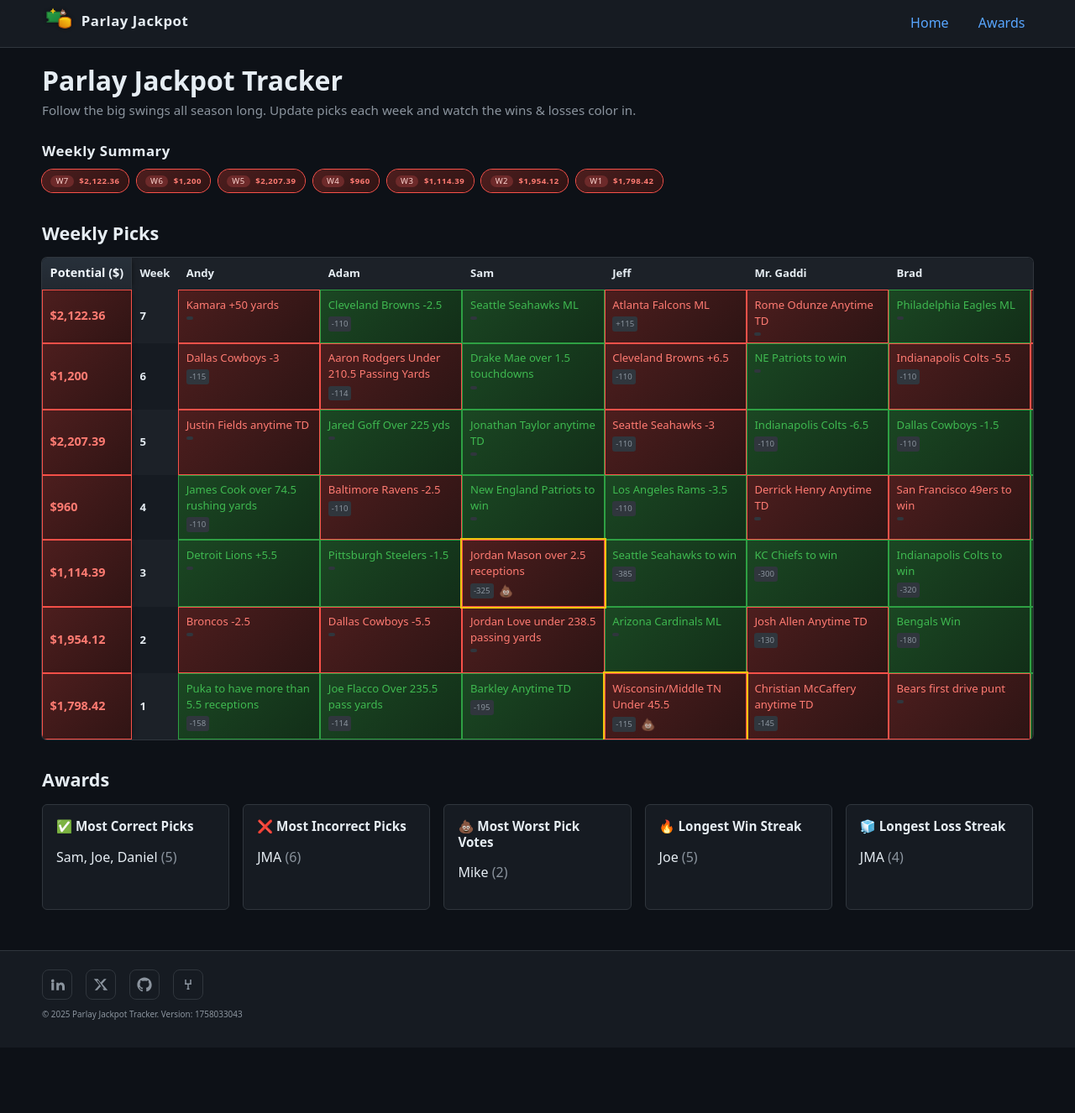
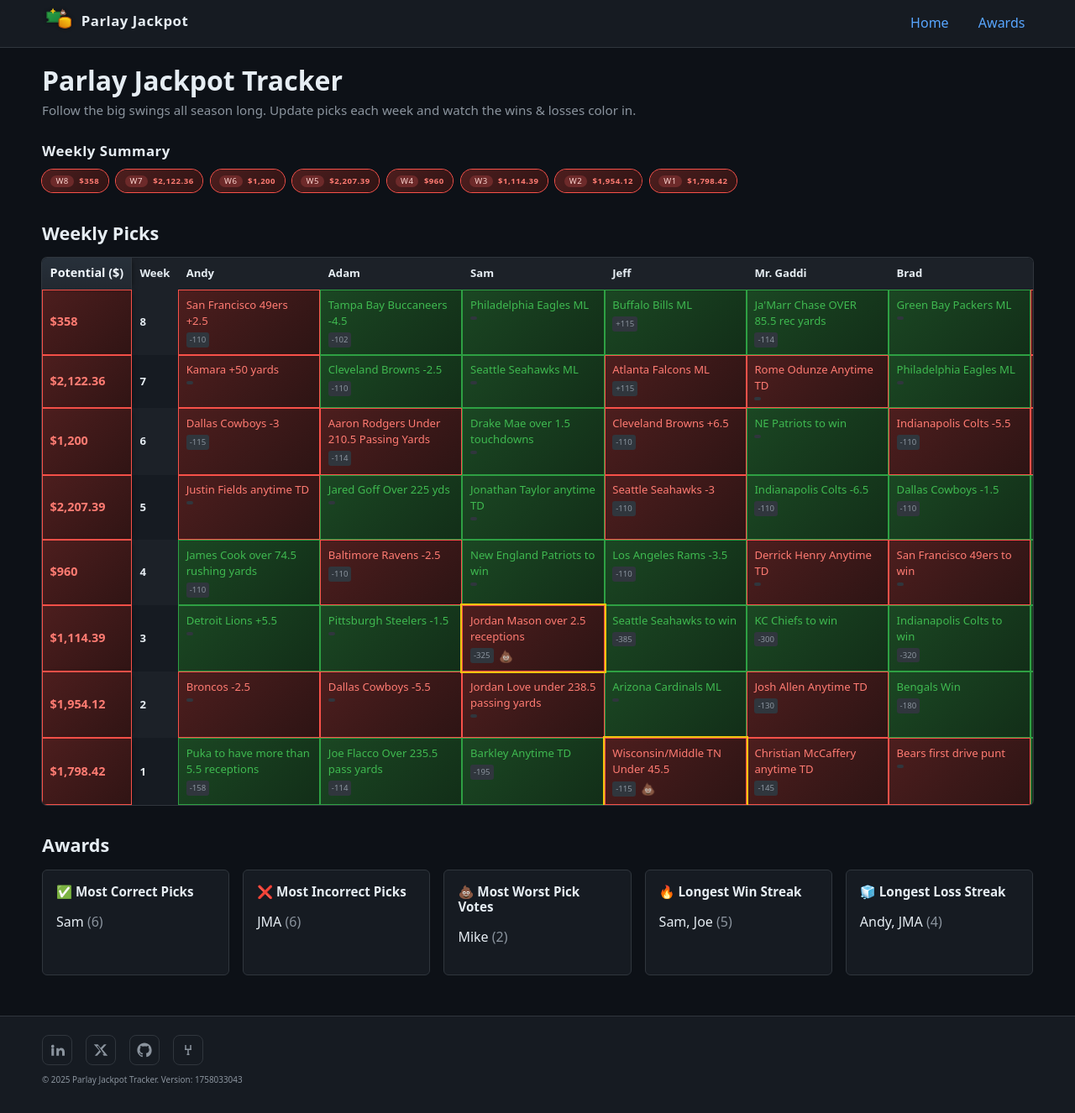
Before and after one commit to jeffmiller00/parlay_jackpot, a Jekyll site: the page built from index.markdown, in a window 1280 px wide. Shown: the whole page at 84% size. Built offline with Jekyll 4.4.1, drawn with Linux system fonts in a browser that asks for light colours; before the commit the page ends 1248 px from its top, so only the background shows below that.

Commit message:
Final picks from week 8.

```diff
--- a/_data/weeks.yml
+++ b/_data/weeks.yml
@@ -1,6 +1,59 @@
 ---
 version: 1758033043
 weeks:
+  - week: 8
+    total_potential: 358
+    picks:
+      andy:
+        pick: San Francisco 49ers +2.5
+        status: lost
+        worst: false
+        odds: "-110"
+      adam:
+        pick: Tampa Bay Buccaneers -4.5
+        status: won
+        worst: false
+        odds: "-102"
+      sam:
+        pick: Philadelphia Eagles ML
+        status: won
+        worst: false
+        odds: ""
+      jeff:
+        pick: Buffalo Bills ML
+        status: won
+        worst: false
+        odds: "+115"
+      mr_gaddi:
+        pick: Ja'Marr Chase OVER 85.5 rec yards
+        status: won
+        worst: false
+        odds: "-114"
+      brad:
+        pick: Green Bay Packers ML
+        status: won
+        worst: false
+        odds: ""
+      joe:
+        pick: Swift over 13.5 rushing attempts
+        status: lost
+        worst: false
+        odds: ""
+      jma:
+        pick: James Cook +60 yds rushing
+        status: won
+        worst: false
+        odds: "-125"
+      mike:
+        pick: Bo Nix over 233 passing yards
+        status: won
+        worst: false
+        odds: "-115"
+      daniel:
+        pick: Swift o73.5 combined rush/receiving
+        status: lost
+        worst: false
+        odds: ""
   - week: 7
     total_potential: 2122.36
     picks:
```
